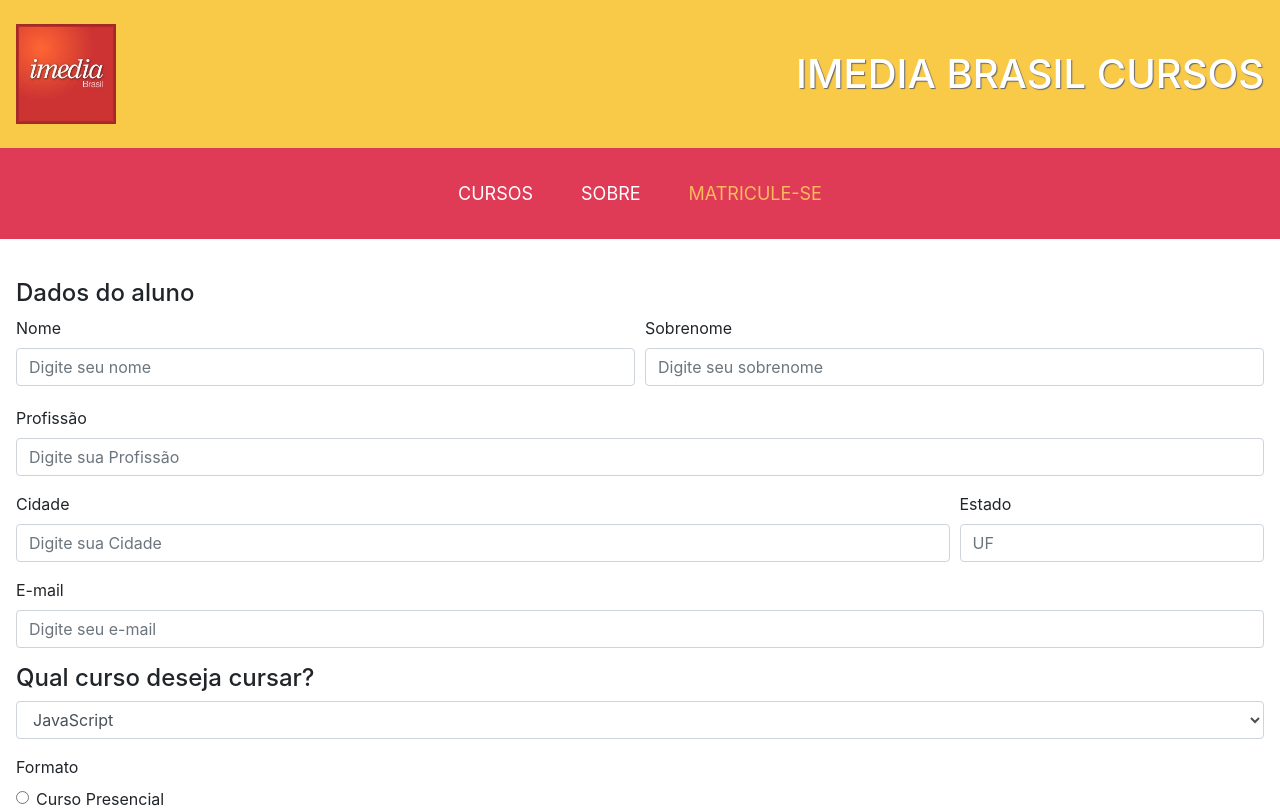
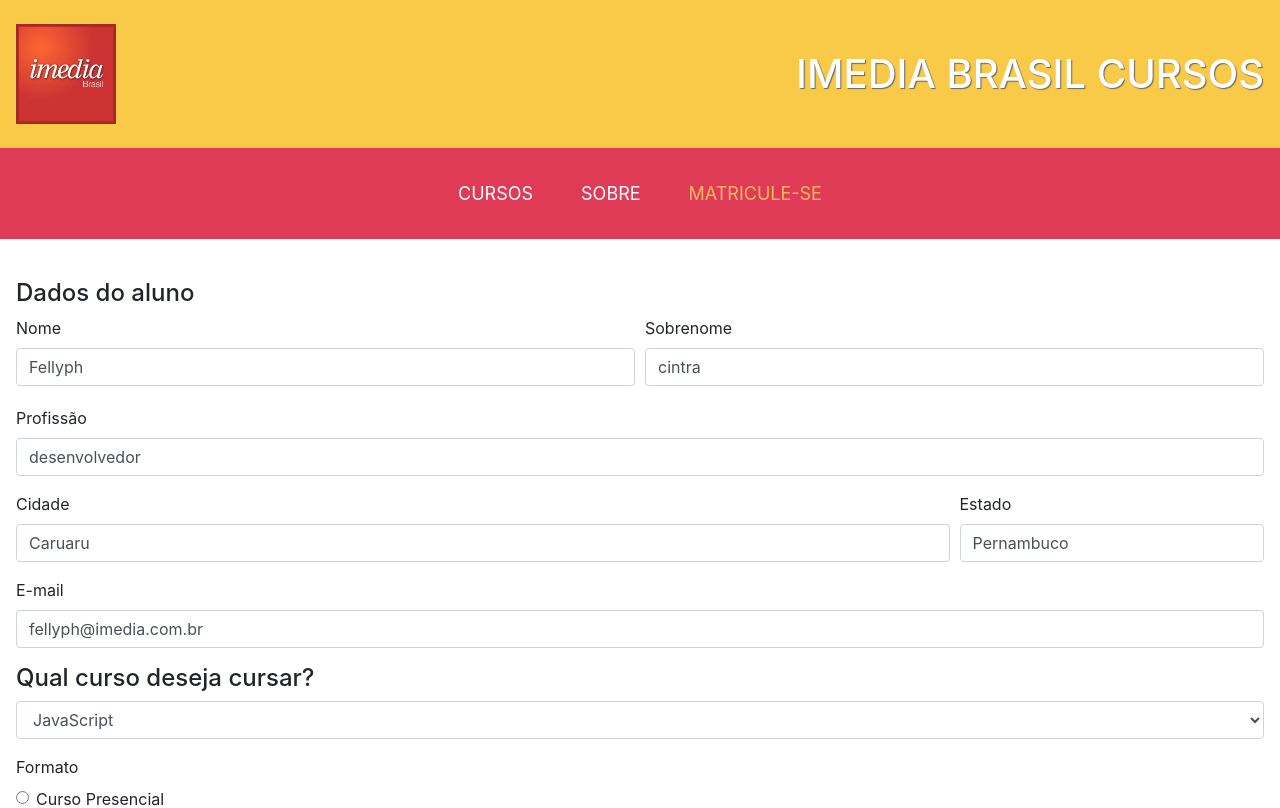
Before and after one commit to fellyph/angular-forms-curso, an Angular app: page /inscricao in a window 1280 px wide. Shown: the top 808 px of the page. Built offline with nearby package versions, Linux system fonts and the light colour scheme.

Commit message:
conectiong model with form

```diff
--- a/src/app/inscricao/inscricao.component.html
+++ b/src/app/inscricao/inscricao.component.html
@@ -6,7 +6,7 @@
       <input type="text"
         class="form-control"
         name="nome"
-        [(ngModel)]="nome"
+        [(ngModel)]="aluno.nome"
         placeholder="Digite seu nome"/>
     </div>
 
@@ -14,6 +14,8 @@
       <label for="sobrenome">Sobrenome</label>
       <input type="text"
           class="form-control"
+          name="sobrenome"
+          [(ngModel)]="aluno.sobrenome"
           placeholder="Digite seu sobrenome" />
     </div>
 
@@ -22,23 +24,39 @@
 
   <div class="form-group">
     <label for="profissao">Profissão</label>
-    <input type="text" class="form-control" id="profissao" placeholder="Digite sua Profissão" />
+    <input type="text"
+        class="form-control"
+        name="profissao"
+        [(ngModel)]="aluno.profissao"
+        placeholder="Digite sua Profissão" />
   </div>
 
   <div class="form-row">
     <div class="form-group col-9">
       <label for="cidade">Cidade</label>
-      <input type="text" class="form-control" id="cidade" placeholder="Digite sua Cidade" />
+      <input type="text"
+          class="form-control"
+          name="cidade"
+          [(ngModel)]="aluno.cidade"
+          placeholder="Digite sua Cidade" />
     </div>
     <div class="form-group col-3">
         <label for="estado">Estado</label>
-        <input type="text" class="form-control" id="estado" placeholder="UF" />
+        <input type="text"
+            class="form-control"
+            [(ngModel)]="aluno.estado"
+            name="estado"
+            placeholder="UF" />
       </div>
   </div>
 
   <div class="form-group">
     <label for="email">E-mail</label>
-    <input type="email" class="form-control" id="email" placeholder="Digite seu e-mail" />
+    <input type="email"
+        class="form-control"
+        name="email"
+        [(ngModel)]="aluno.email"
+        placeholder="Digite seu e-mail" />
   </div>
 
   <h4>Qual curso deseja cursar?</h4>
@@ -68,4 +86,5 @@
 
   <button type="submit" (click)="salvar()" class="btn btn-primary">Enviar</button>
   {{mensagem}}
+
 </form>
--- a/src/app/inscricao/inscricao.component.ts
+++ b/src/app/inscricao/inscricao.component.ts
@@ -1,4 +1,5 @@
 import { Component, OnInit } from '@angular/core';
+import { Aluno } from '../models/aluno.model';
 
 @Component({
   selector: 'app-inscricao',
@@ -8,8 +9,10 @@ import { Component, OnInit } from '@angular/core';
 export class InscricaoComponent implements OnInit {
   public mensagem = '';
   public nome: String;
+  public aluno: Aluno;
 
   constructor() {
+    this.aluno = new Aluno('Fellyph', 'cintra', 'desenvolvedor', 'Caruaru', 'Pernambuco', 'fellyph@imedia.com.br');
   }
 
   ngOnInit() {
@@ -17,6 +20,5 @@ export class InscricaoComponent implements OnInit {
 
   salvar() {
     this.mensagem = 'Salvando dados...';
-    this.nome = 'nome foi enviado';
   }
 }
--- a/src/app/models/aluno.model.ts
+++ b/src/app/models/aluno.model.ts
@@ -10,6 +10,7 @@ export class Aluno {
   constructor( nome: String, sobrenome: String, profissao: String , cidade: String, estado: String , email: String ) {
     this.nome = nome;
     this.sobrenome = sobrenome;
+    this.profissao = profissao;
     this.cidade = cidade;
     this.estado = estado;
     this.email = email;
```
